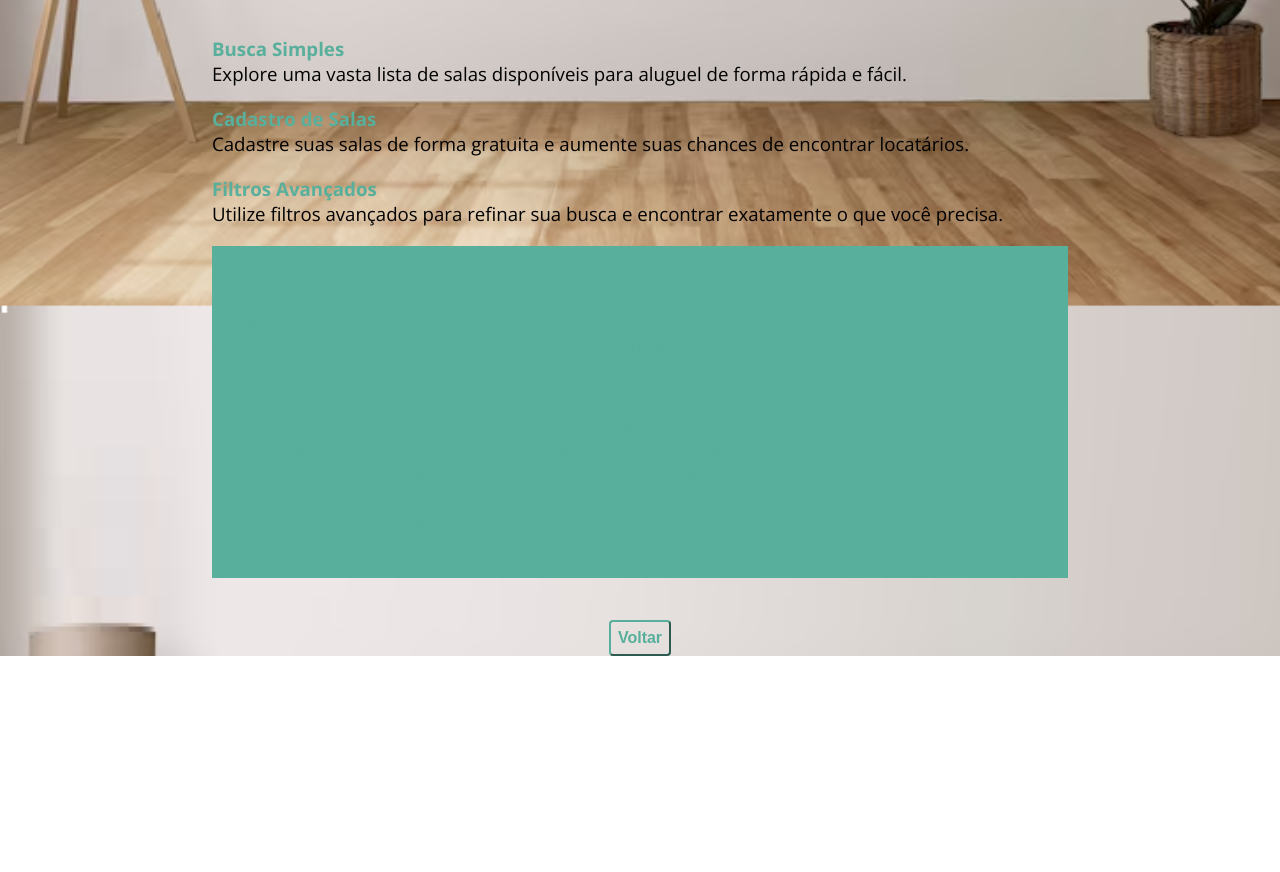
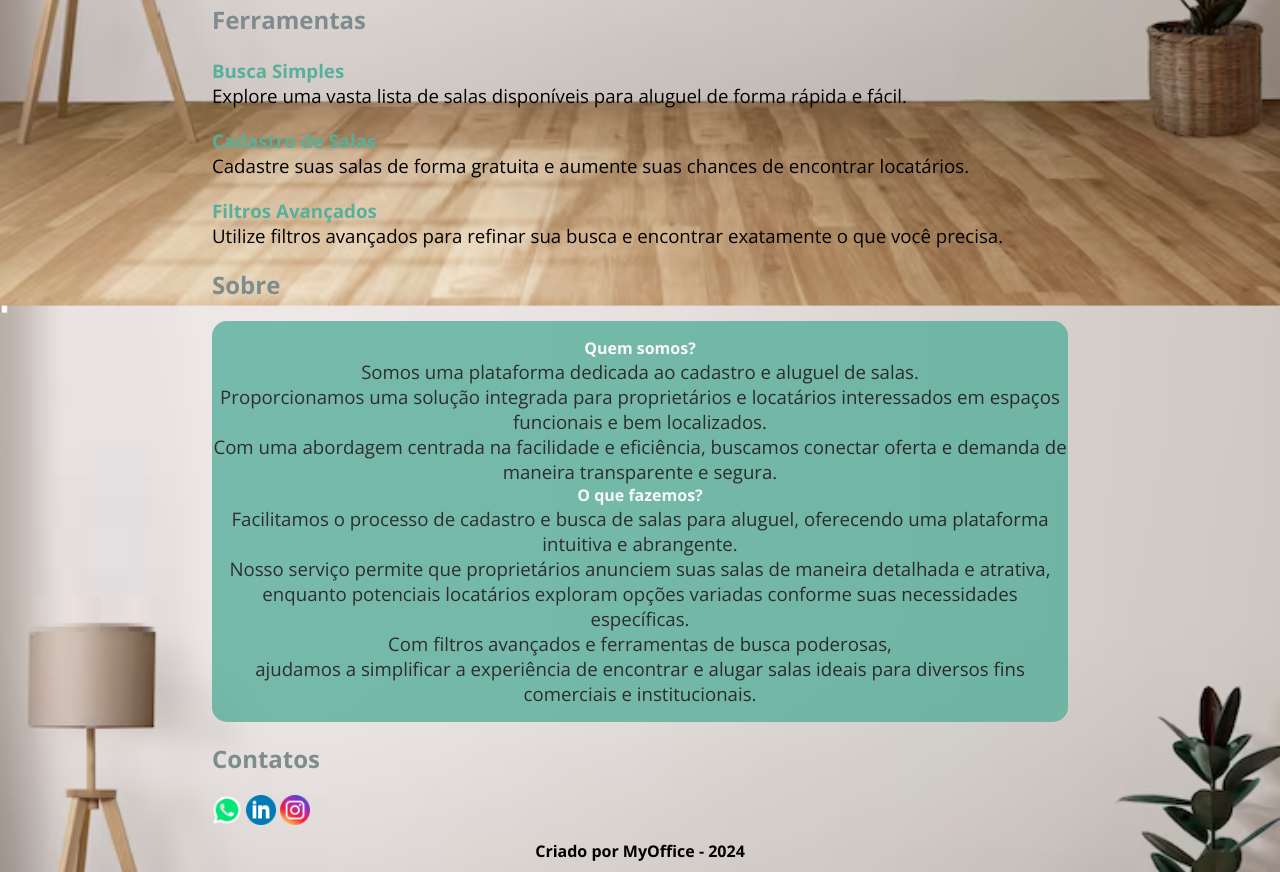
Before and after one commit to pilaraponte/CRUD, a plain HTML site: page paginaApresentacao.html in a window 1280 px wide. Shown: the part 627-1499 px from the top of the page. Before the commit the page ends 1283 px from the top, so only its background shows below. Drawn offline with nearby package versions, Linux system fonts and the light colour scheme.

Commit message:
Add files via upload

```diff
--- a/paginaApresentacao.html
+++ b/paginaApresentacao.html
@@ -1,20 +1,20 @@
-<!DOCTYPE html>
-<html lang="pt-br">
 <head>
     <meta charset="UTF-8">
     <meta name="viewport" content="width=device-width, initial-scale=1.0">
-    <title>Quem somos</title>
+    <title>Login</title>
     <link rel="stylesheet" href="style.css">
 </head>
-<body>
 
+<body class="login-body">
+    <header class="cabecalho">
+        <img onclick="telaInicio()" class="img" src="Imagem/logo.png" width="200" height="80">
+    </header>
 <div class="container-apresentacao">
 	<section class="intro">
-            <h2 class="introducao">Bem-vindo a My Office!</h2>
-            <p> Aqui você encontra as melhores salas para alugar ou cadastre as suas para serem encontradas por potenciais locatários.</p>
 	</section>
 	<section class="features">
 		<div class="feature">
+			<h2 id="ferramentas">Ferramentas</h2><br>
 			<h3>Busca Simples</h3>
 			<p>Explore uma vasta lista de salas disponíveis para aluguel de forma rápida e fácil.</p>
 		</div>
@@ -27,16 +27,36 @@
 			<p>Utilize filtros avançados para refinar sua busca e encontrar exatamente o que você precisa.</p>
 		</div>
 	</section>
-        <header>
-            <h3>Quem somos?</h3>
-            <p>Somos uma plataforma dedicada ao cadastro e aluguel de salas, roporcionando uma solução integrada para proprietários e locatários interessados em espaços funcionais e bem localizados. Com uma abordagem centrada na facilidade e eficiência, buscamos conectar oferta e demanda de maneira transparente e segura.</p>
-        <h3>O que fazemos?</h3>
-        <p>Facilitamos o processo de cadastro e busca de salas para aluguel, oferecendo uma plataforma intuitiva e abrangente. Nosso serviço permite que proprietários anunciem suas salas de maneira detalhada e atrativa, enquanto potenciais locatários exploram opções variadas conforme suas necessidades específicas. Com filtros avançados e ferramentas de busca poderosas, ajudamos a simplificar a experiência de encontrar e alugar salas ideais para diversos fins comerciais e institucionais.</p>
-        </header><br>
-        <div style="text-align: center;">
-            <button  class="btn btn_" onclick="voltar()" >Voltar</button>
-        </div>
-    </div>
+	<section class="features">
+		<div class="feature">
+			<h2>Sobre</h2>
+	</section>
+	<header id="sobre" >
+		<h4>Quem somos?</h4>
+		<p class="sobre_p">Somos uma plataforma dedicada ao cadastro e aluguel de salas.<br> Proporcionamos uma solução integrada para proprietários e locatários interessados em espaços funcionais e bem localizados. <br> Com uma abordagem centrada na facilidade e eficiência, buscamos conectar oferta e demanda de maneira transparente e segura.</p>
+	<h4>O que fazemos?</h4>
+	<p class="sobre_p">Facilitamos o processo de cadastro e busca de salas para aluguel, oferecendo uma plataforma intuitiva e abrangente. <br> Nosso serviço permite que proprietários anunciem suas salas de maneira detalhada e atrativa,<br> enquanto potenciais locatários exploram opções variadas conforme suas necessidades específicas. <br>Com filtros avançados e ferramentas de busca poderosas,<br> ajudamos a simplificar a experiência de encontrar   e alugar salas ideais para diversos fins comerciais e institucionais.</p>
+	</header>
+	<section class="features">
+		<div class="feature">
+			<h2 id="contatos" >Contatos</h2>
+	</section>
+	<nav>
+		<a target="_blank"
+		   href="https://wa.me"><img src="imagem/wtss.png" class="img_login" alt="Login Image" ></a>
+
+		<a target="_blank"
+		   href="https://www.linkedin.com"><img src="imagem/Linkedin.webp" class="img_login" alt="Login Image" ></a></a>
+		   <a target="_blank"
+		href="https://www.instagram.com"><img src="imagem/instagram.webp" class="img_login" alt="Login Image" ></a>
+	</nav>
+
+</body>
+
 <script src="script.js"></script>
-</body>
+
+<footer>
+    Criado por MyOffice - 2024
+</footer>
+
 </html>
--- a/style.css
+++ b/style.css
@@ -75,7 +75,7 @@ footer {
 }
 
 .carousel-container {
-    margin-bottom: 700px; /* Espaço entre o carrossel e o conteúdo seguinte */
+    margin-bottom: 70px; /* Espaço entre o carrossel e o conteúdo seguinte */
 }
 .carousel-item img {
     object-fit: cover;
@@ -87,7 +87,7 @@ footer {
 }
 
 .feature {
-    margin-bottom: 30px;
+    margin-bottom: 10px;
 }
 
 .features {
```
Lines whose indentation alone changed are shown as unchanged.
